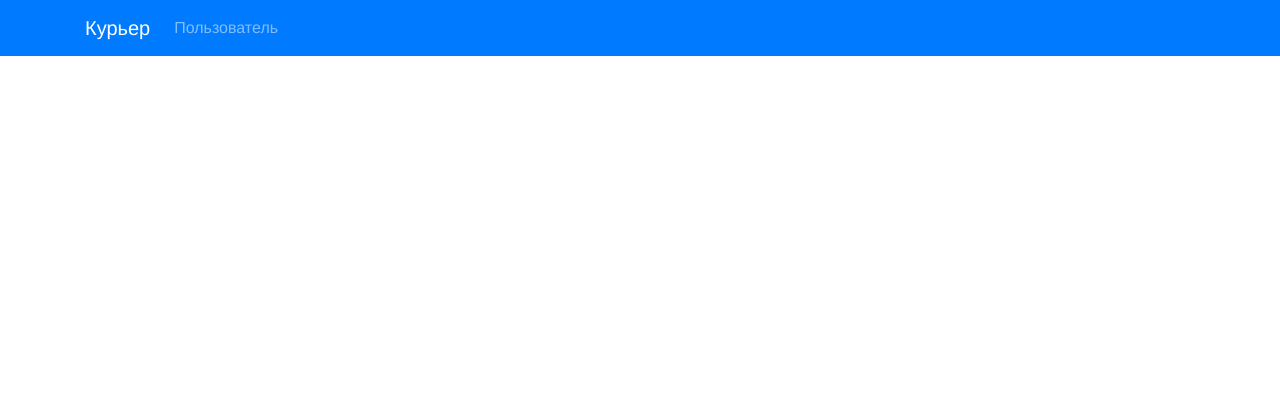
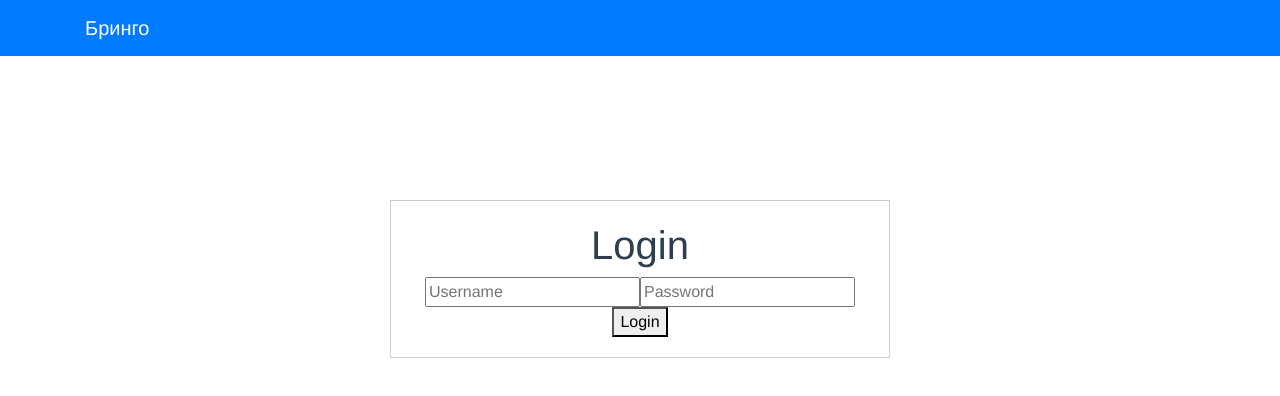
Before and after one commit to foza/vue-datatable, a Vue app: page /#/login in a window 1280 px wide. Shown: the top 396 px of the page. Built offline with nearby package versions, Linux system fonts and the light colour scheme.

Commit message:
add login form

```diff
--- a/src/App.vue
+++ b/src/App.vue
@@ -3,7 +3,7 @@
       <!-- navbar -->
       <div class="navbar navbar-expand-lg fixed-top navbar-dark bg-primary">
         <div class="container">
-        <router-link to="/" class="navbar-brand">Курьер</router-link>
+        <router-link to="/" class="navbar-brand">Бринго</router-link>
         <button class="navbar-toggler" type="button" data-toggle="collapse" data-target="#navbarResponsive" aria-controls="navbarResponsive" aria-expanded="false" aria-label="Toggle navigation">
         <span class="navbar-toggler-icon"></span>
         </button>
@@ -11,15 +11,20 @@
           <ul class="navbar-nav">
 
             <li class="nav-item">
-              <router-link class="nav-link" to="/blog">Пользователь</router-link>
+              <router-link v-if="authenticated" class="nav-link" to="/list">Биллинг курьеров</router-link>
             </li>
+
+            <li class="nav-item">
+              <router-link v-if="authenticated" class="nav-link" to="/login" v-on:click.native="logout()" replace>Выход</router-link>
+            </li>
+
           </ul>
         </div>
         </div>
       </div>
       <div class="container">
        <transition name="moveInUp">
-         <router-view/>
+         <router-view @authenticated="setAuthenticated" />
        </transition>
 
       </div>
@@ -30,7 +35,29 @@
 <script>
 
 export default {
-  name: 'App'
+  name: 'App',
+  data(){
+    return {
+      authenticated: false,
+      mockAccount:{
+        username: "ccadmin",
+        password: "77077123"
+      }
+    }
+  },
+  mounted(){
+    if(!this.authenticated){
+        this.$router.replace({name:"login"});
+    }
+  },
+  methods:{
+    setAuthenticated(status){
+      this.authenticated = status;
+    },
+    logout(){
+      this.authenticated = false;
+    }
+  }
 }
 </script>
 
--- a/src/components/List.vue
+++ b/src/components/List.vue
@@ -163,7 +163,7 @@
 
 
 <script>
-
+/* eslint-disable */
 import Vue from 'vue'
 import BootstrapVue from 'bootstrap-vue'
 Vue.use(BootstrapVue);
--- /dev/null
+++ b/src/components/Login.vue
@@ -0,0 +1,47 @@
+<template>
+    <div id="login">
+        <h1>Login</h1>
+        <input type="text" name="username" v-model="input.username" placeholder="Username" />
+        <input type="password" name="password" v-model="input.password" placeholder="Password" />
+        <button type="button" v-on:click="login()">Login</button>
+    </div>
+</template>
+
+<script>
+    export default {
+        name: 'Login',
+        data() {
+            return {
+                input: {
+                    username: "",
+                    password: ""
+                }
+            }
+        },
+        methods: {
+            login() {
+                if(this.input.username != "" && this.input.password != "") {
+                    if(this.input.username == this.$parent.mockAccount.username && this.input.password == this.$parent.mockAccount.password) {
+                        this.$emit("authenticated", true);
+                        this.$router.replace({ name: "secure" });
+                    } else {
+                        console.log("The username and / or password is incorrect");
+                    }
+                } else {
+                    console.log("A username and password must be present");
+                }
+            }
+        }
+    }
+</script>
+
+<style scoped>
+    #login {
+        width: 500px;
+        border: 1px solid #CCCCCC;
+        background-color: #FFFFFF;
+        margin: auto;
+        margin-top: 200px;
+        padding: 20px;
+    }
+</style>
--- a/src/router/index.js
+++ b/src/router/index.js
@@ -1,6 +1,7 @@
 import Vue from 'vue'
 import Router from 'vue-router'
 import List from '@/components/List'
+import Login from '@/components/Login'
 import details from '@/components/History'
 
 Vue.use(Router)
@@ -9,6 +10,17 @@
   routes: [
     {
       path: '/',
+      redirect:{
+        name: 'login'
+      }
+    },
+    {
+      path: '/login',
+      name: 'login',
+      component: Login
+    },
+    {
+      path: '/list',
       name: 'List',
       component: List
     },
```
